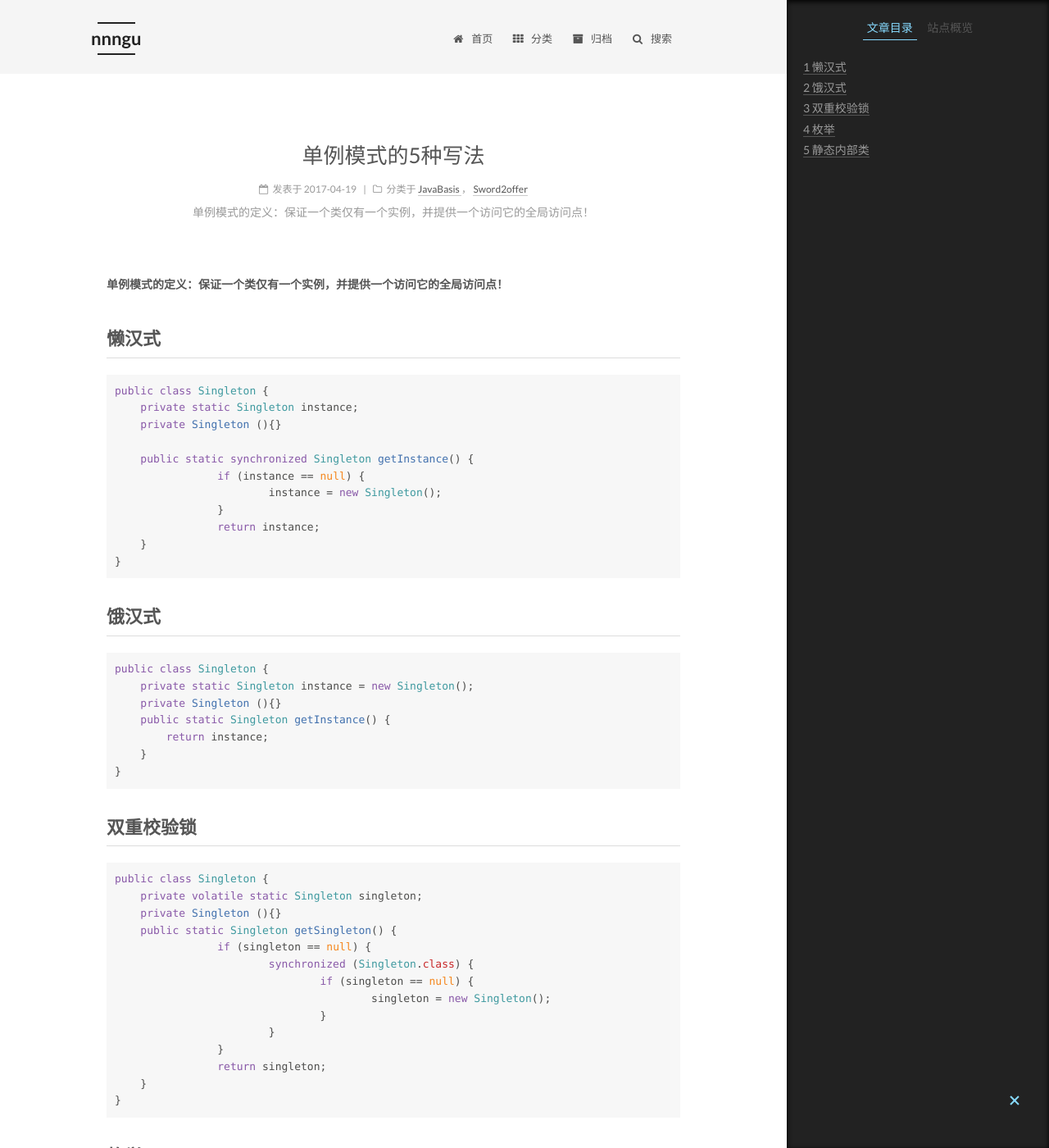
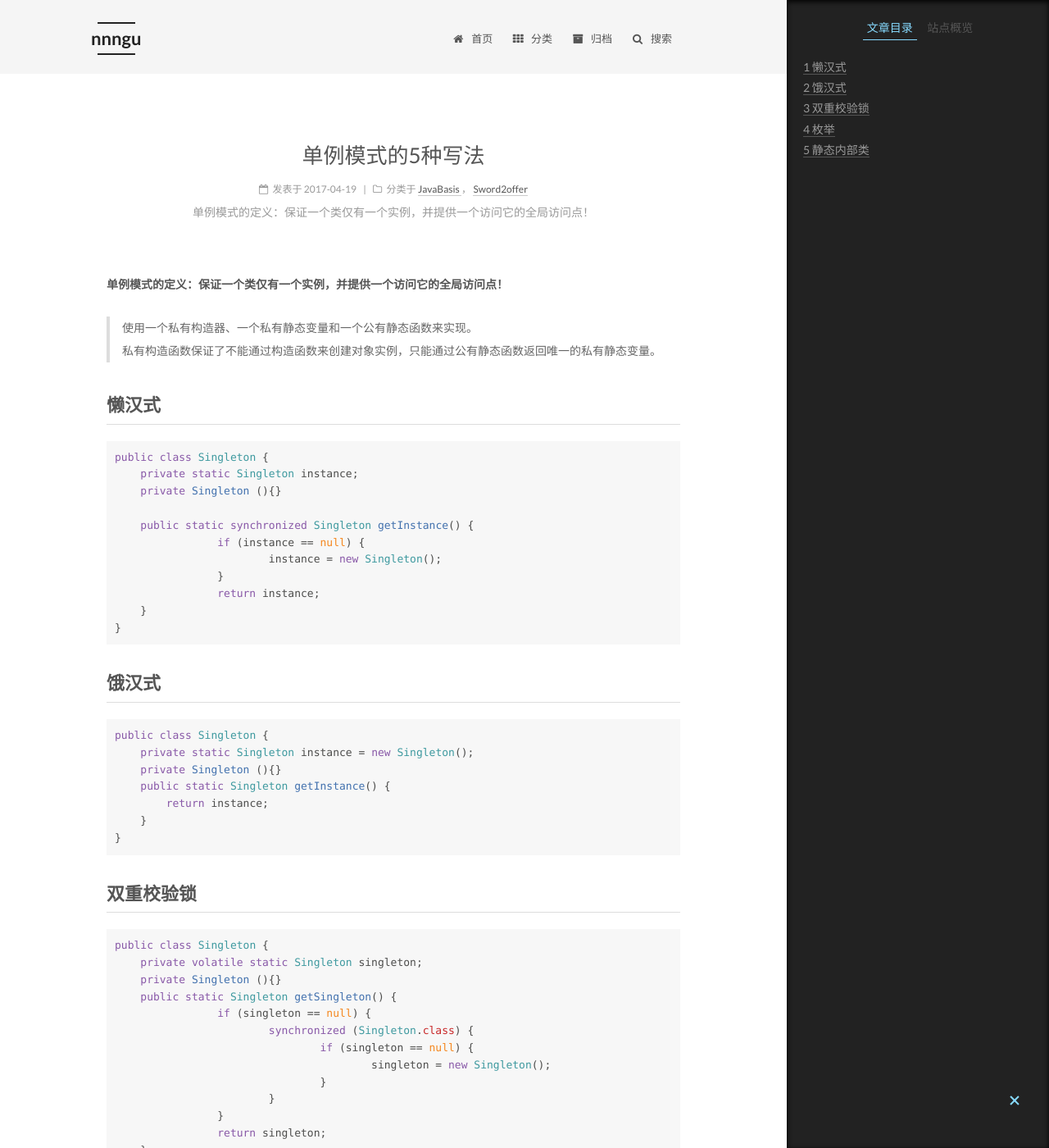
Before and after one commit to nnngu/LearningNotes, a Jekyll site: the page built from _posts/2017-04-19-019 单例模式的5种写法.md, in a window 1280 px wide and 1400 px high. Shown: the whole window at 82% size. Built offline with Jekyll 4.4.1, drawn with Linux system fonts in a browser that asks for light colours.

Commit message:
修改文件: _posts/2017-04-19-019 单例模式的5种写法.md

```diff
--- a/_posts/2017-04-19-019 单例模式的5种写法.md
+++ b/_posts/2017-04-19-019 单例模式的5种写法.md
@@ -5,6 +5,10 @@ description: 单例模式的定义：保证一个类仅有一个实例，并提
 ---
 
 **单例模式的定义：保证一个类仅有一个实例，并提供一个访问它的全局访问点！**
+
+> 使用一个私有构造器、一个私有静态变量和一个公有静态函数来实现。
+私有构造函数保证了不能通过构造函数来创建对象实例，只能通过公有静态函数返回唯一的私有静态变量。
+
 
 ## 懒汉式
 
```
